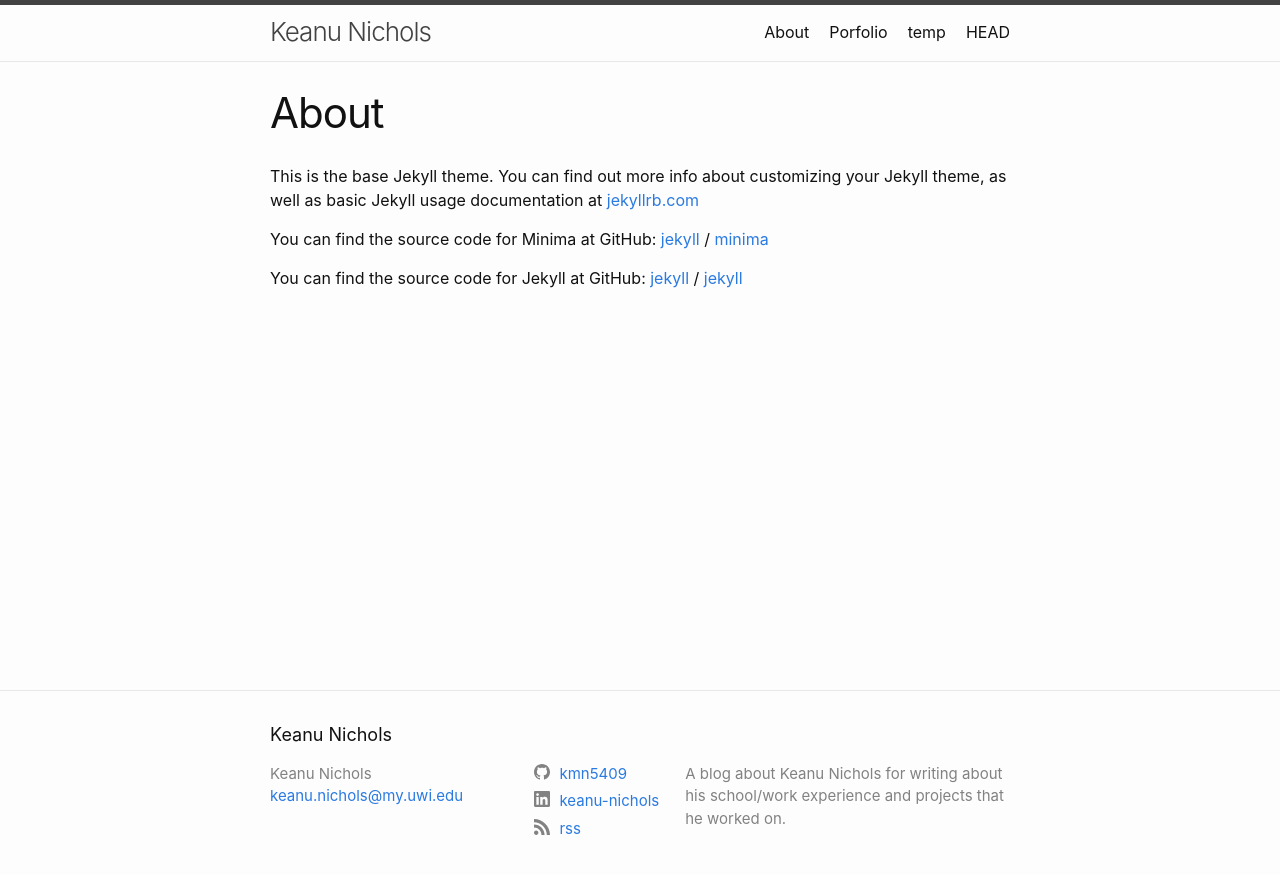
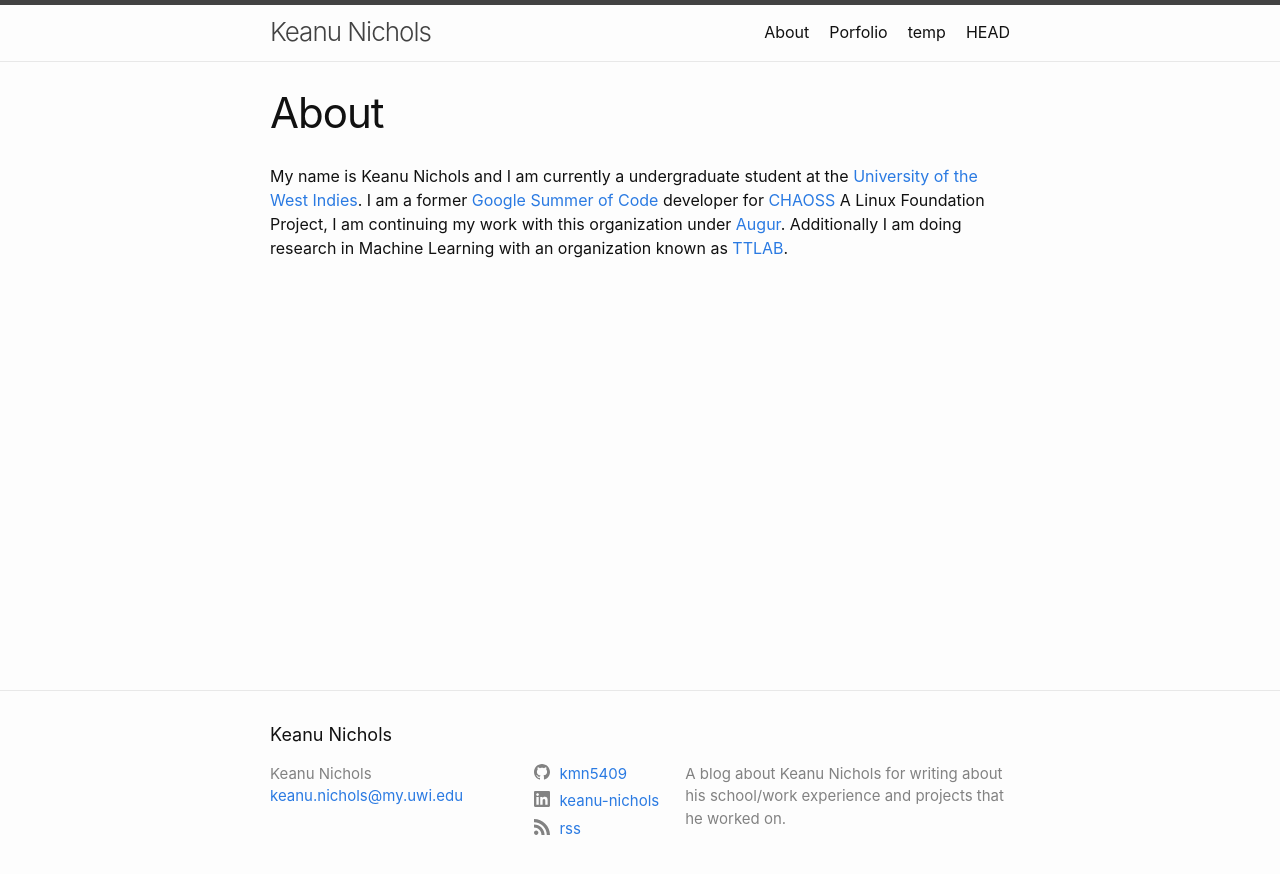
Before and after one commit to kmn5409/keanu-nichols, a Jekyll site: the page built from about.md, in a window 1280 px wide. Shown: the top 874 px of the page. Built offline with Jekyll 4.4.1, drawn with Linux system fonts in a browser that asks for light colours.

Commit message:
Added general about information

```diff
--- a/about.md
+++ b/about.md
@@ -4,15 +4,4 @@ title: About
 permalink: /about/
 ---
 
-This is the base Jekyll theme. You can find out more info about customizing your Jekyll theme, as well as basic Jekyll usage documentation at [jekyllrb.com](https://jekyllrb.com/)
-
-You can find the source code for Minima at GitHub:
-[jekyll][jekyll-organization] /
-[minima](https://github.com/jekyll/minima)
-
-You can find the source code for Jekyll at GitHub:
-[jekyll][jekyll-organization] /
-[jekyll](https://github.com/jekyll/jekyll)
-
-
-[jekyll-organization]: https://github.com/jekyll
+My name is Keanu Nichols and I am currently a undergraduate student at the [University of the West Indies](https://sta.uwi.edu/). I am a former [Google Summer of Code](https://summerofcode.withgoogle.com/projects/?sp-search=Keanu#5994949011570688) developer for [CHAOSS](https://chaoss.community/) A Linux Foundation Project, I am continuing my work with this organization under [Augur](https://github.com/OSSHealth/augur). Additionally I am doing research in Machine Learning with an organization known as [TTLAB](http://lab.tt/).
```
Also changed, not shown: 2 other files.
